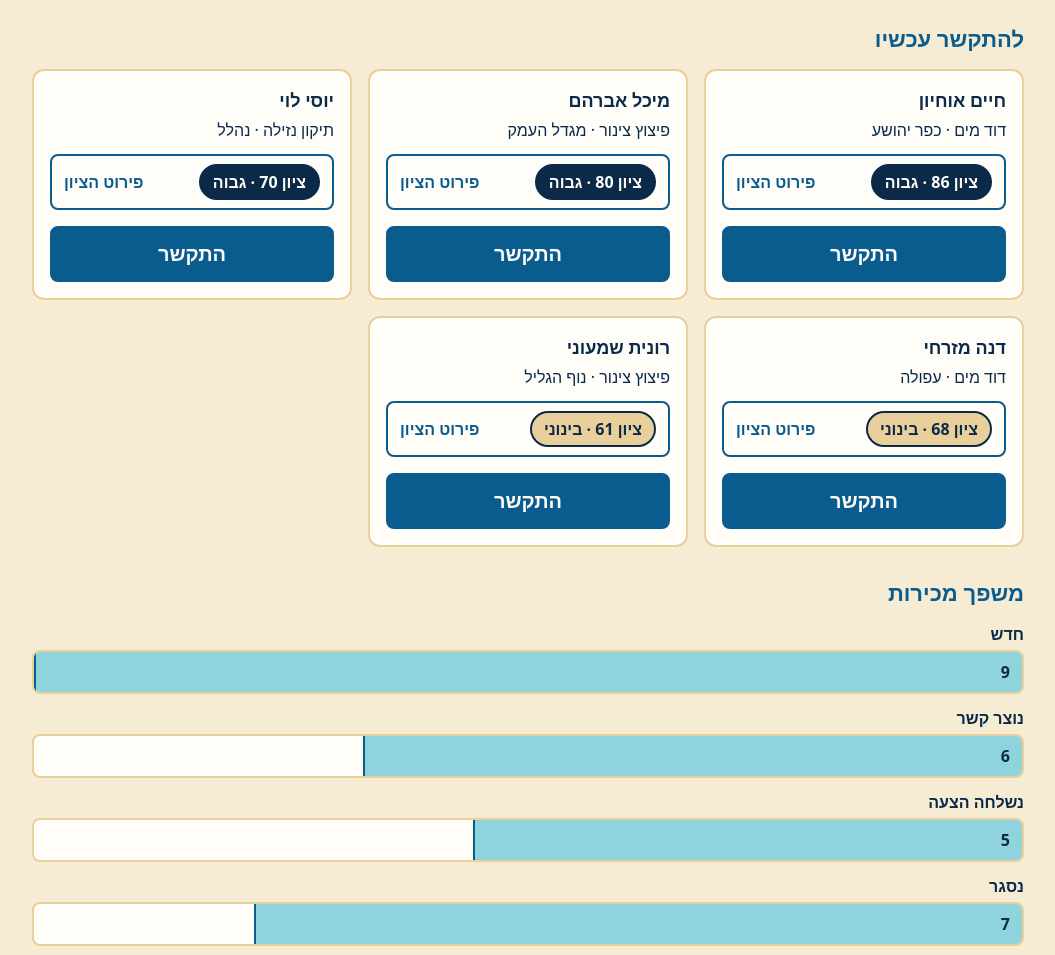
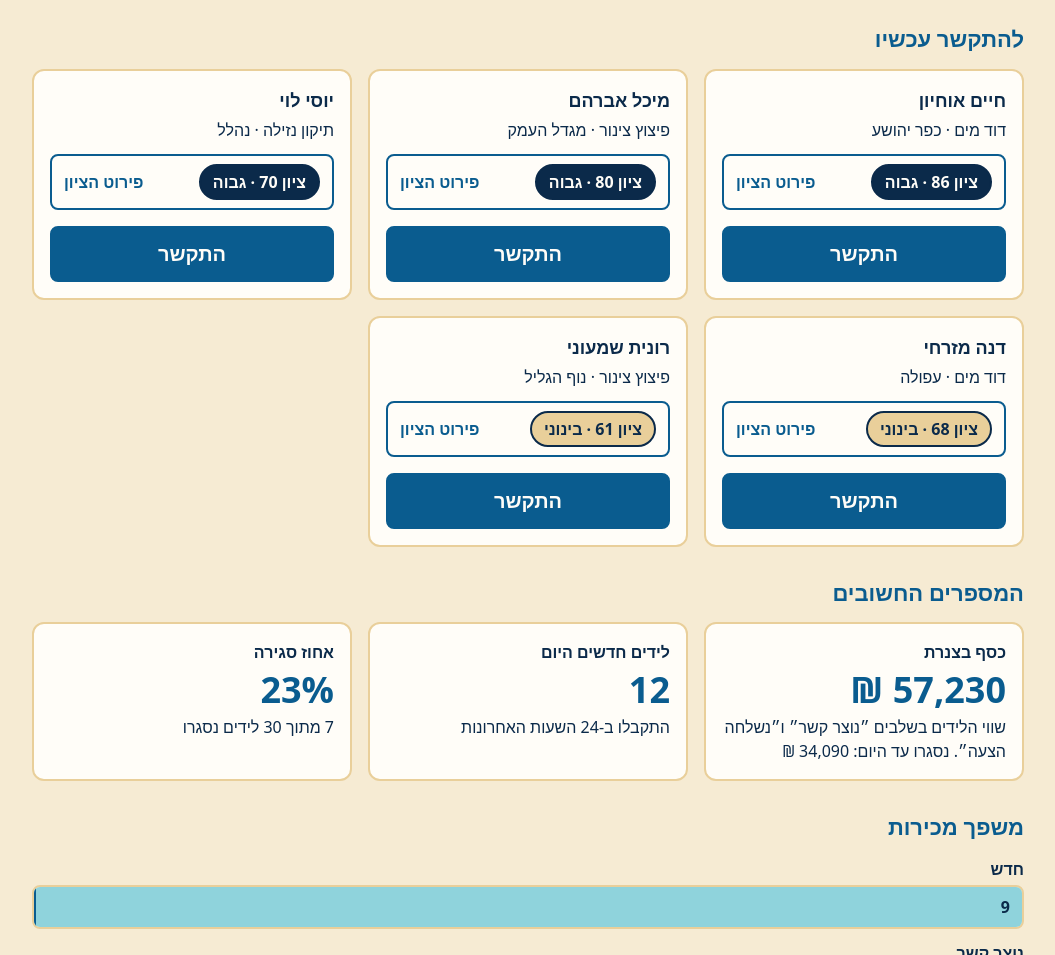
Before and after one commit to drorhiedman-bit/leads-dashboard, a plain HTML site: page index.html in a window 1280 px wide. Shown: the part 74-1029 px from the top of the page, without its empty margins (112-1167 px from the left). Drawn offline with Linux system fonts and the light colour scheme.

Commit message:
Add money in pipeline and three big numbers

```diff
--- a/app.js
+++ b/app.js
@@ -369,8 +369,62 @@
     list.appendChild(fragment);
   }
 
+  // ---- Three big numbers: money in pipeline, new leads today, closing rate.
+  // Pipeline = value of leads in Contacted and Quote sent.
+  // "Today" = received in the last 24 hours. Closing rate = Won / all leads.
+  const PIPELINE_STAGES = ["Contacted", "Quote sent"];
+  const MINUTES_PER_DAY = 24 * 60;
+
+  function sumValues(leads) {
+    return leads.reduce(function (sum, lead) { return sum + lead.value; }, 0);
+  }
+
+  function bigNumbers(leads) {
+    const inPipeline = leads.filter(function (lead) {
+      return PIPELINE_STAGES.indexOf(lead.stage) !== -1;
+    });
+    const won = leads.filter(function (lead) { return lead.stage === "Won"; });
+    const today = leads.filter(function (lead) {
+      return lead.receivedMinutesAgo < MINUTES_PER_DAY;
+    });
+    return [
+      {
+        label: "כסף בצנרת",
+        value: formatMoney(sumValues(inPipeline)),
+        note: "שווי הלידים בשלבים ״נוצר קשר״ ו״נשלחה הצעה״. נסגרו עד היום: " + formatMoney(sumValues(won))
+      },
+      {
+        label: "לידים חדשים היום",
+        value: String(today.length),
+        note: "התקבלו ב-24 השעות האחרונות"
+      },
+      {
+        label: "אחוז סגירה",
+        value: formatPercent(won.length, leads.length),
+        note: won.length + " מתוך " + leads.length + " לידים נסגרו"
+      }
+    ];
+  }
+
+  function renderBigNumbers(leads) {
+    const list = document.getElementById("big-numbers");
+    if (!list) {
+      return;
+    }
+    const fragment = document.createDocumentFragment();
+    bigNumbers(leads).forEach(function (stat) {
+      const box = el("div", "big-number");
+      box.appendChild(el("dt", "big-number-label", stat.label));
+      box.appendChild(el("dd", "big-number-value", stat.value));
+      box.appendChild(el("dd", "big-number-note", stat.note));
+      fragment.appendChild(box);
+    });
+    list.appendChild(fragment);
+  }
+
   const SORTED_LEADS = sortedByScore(SCORED_LEADS);
   renderLeadList("call-now", callNowLeads(SORTED_LEADS), "call");
+  renderBigNumbers(SCORED_LEADS);
   renderFunnel(SCORED_LEADS);
   renderBestSource(SCORED_LEADS);
   renderLeadList("all-leads", SORTED_LEADS, "list");
--- a/index.html
+++ b/index.html
@@ -15,6 +15,11 @@
     <section aria-labelledby="call-now-title">
       <h2 id="call-now-title">להתקשר עכשיו</h2>
       <ol id="call-now" class="lead-list"></ol>
+    </section>
+
+    <section aria-labelledby="numbers-title">
+      <h2 id="numbers-title">המספרים החשובים</h2>
+      <dl id="big-numbers" class="big-numbers"></dl>
     </section>
 
     <section aria-labelledby="funnel-title">
--- a/style.css
+++ b/style.css
@@ -203,6 +203,37 @@ main > section {
   margin-top: 1rem;
 }
 
+.big-numbers {
+  display: grid;
+  grid-template-columns: repeat(auto-fit, minmax(min(100%, 16rem), 1fr));
+  gap: 1rem;
+  margin: 0;
+}
+
+.big-number {
+  background: var(--card);
+  border: 2px solid var(--border);
+  border-radius: 0.75rem;
+  padding: 1rem;
+  overflow-wrap: anywhere;
+}
+
+.big-number-label {
+  font-weight: 700;
+}
+
+.big-number-value {
+  margin: 0.25rem 0;
+  color: var(--sea);
+  font-size: 2.25rem;
+  font-weight: 700;
+  line-height: 1.2;
+}
+
+.big-number-note {
+  margin: 0;
+}
+
 /* Charts are made with CSS only. Every bar has its value written as text. */
 .bar-list {
   list-style: none;
```
Also changed, not shown: 1 other file.
